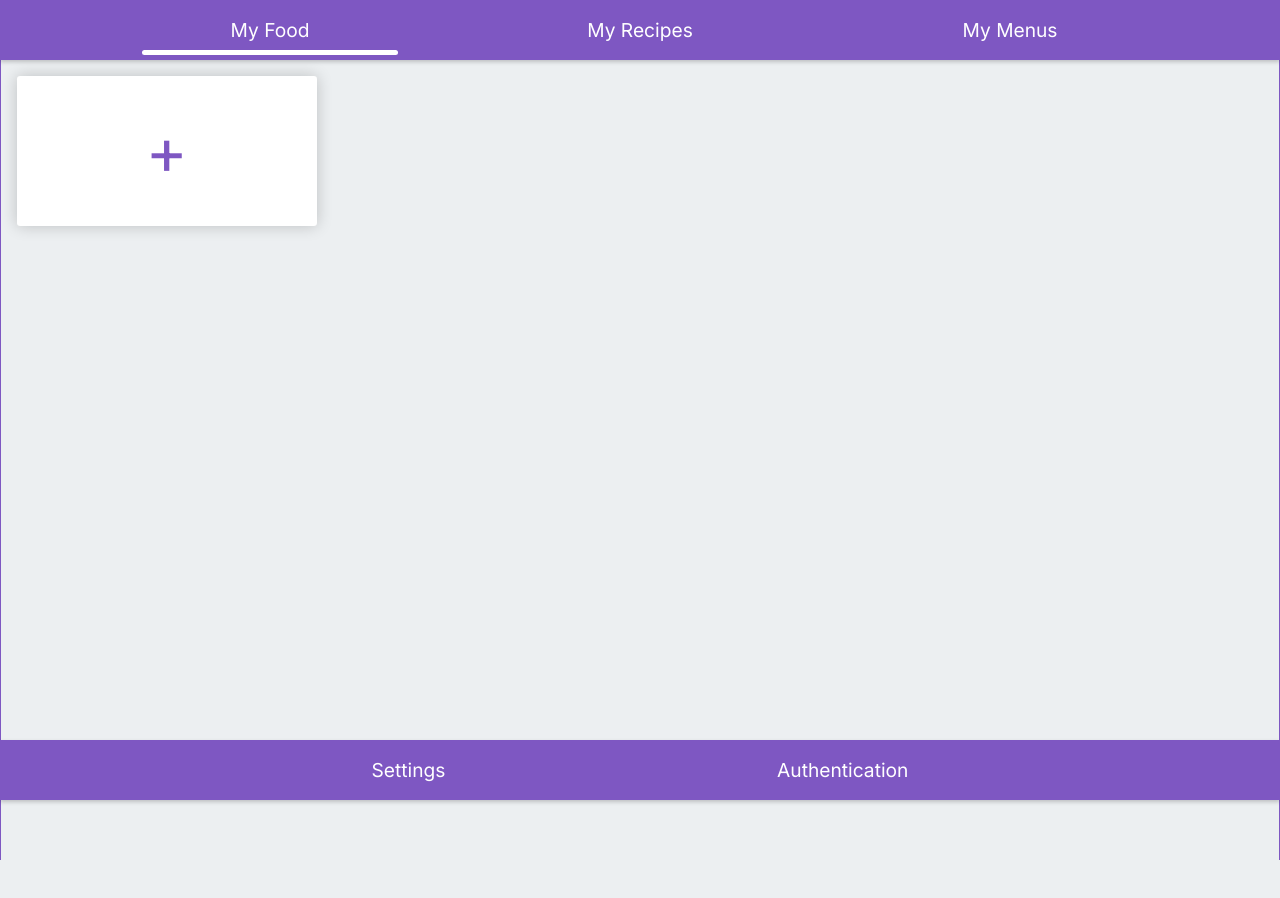
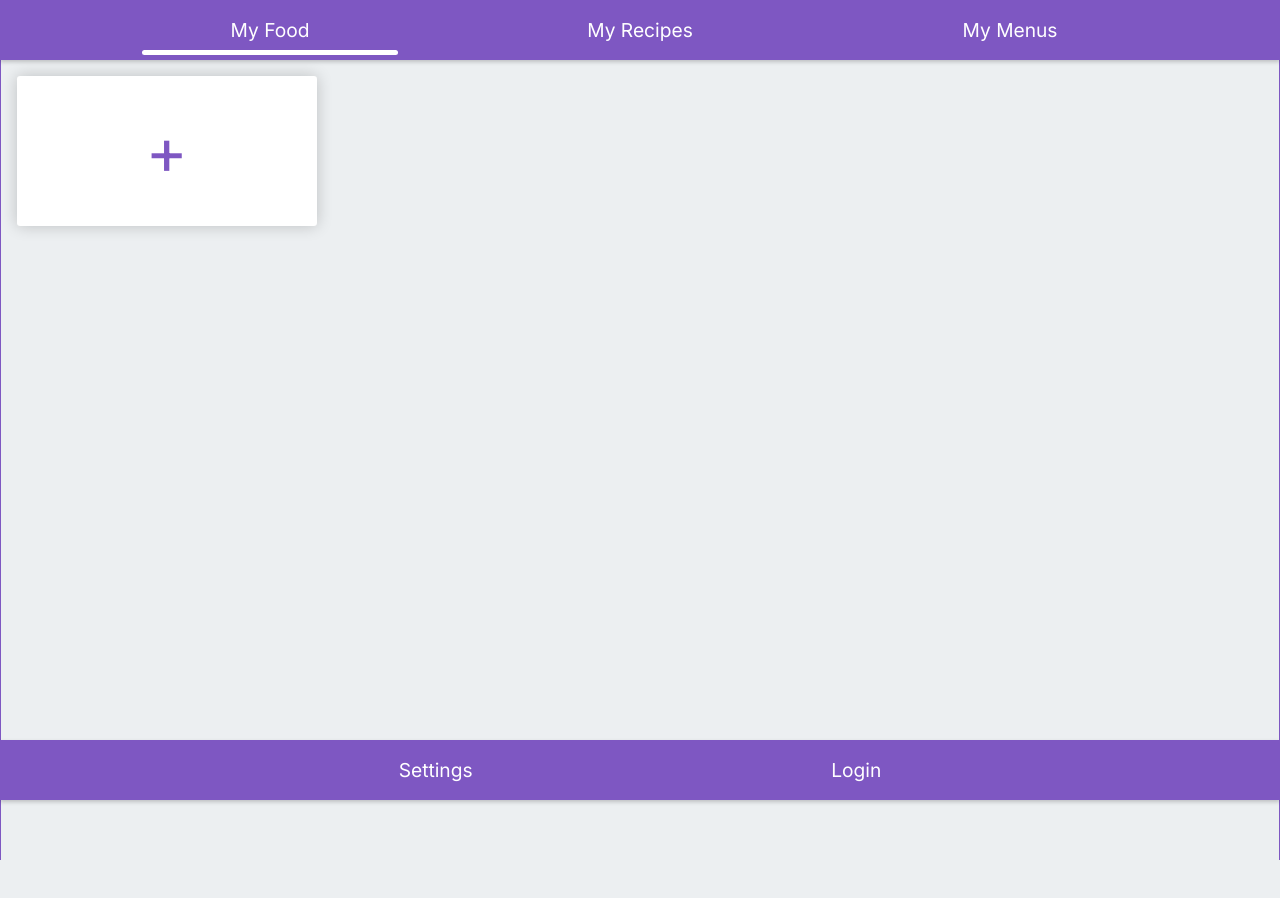
Before and after one commit to jwkaterina/nutrition, a Next.js app: page / in a window 1280 px wide. Shown: the top 898 px of the page. Built offline with nearby package versions, Linux system fonts and the light colour scheme.

Commit message:
use login context for footer

```diff
--- a/src/app/auth/page.module.css
+++ b/src/app/auth/page.module.css
@@ -53,7 +53,7 @@
     border: 1px solid var(--tertiary-color);
 }
 
-.form_group button, .button {
+.form_group button, .switch_button {
     height: 2rem;
     width: 100%;
     border-radius: 0.2rem;
@@ -65,7 +65,7 @@
     cursor: pointer;
 }
 
-.button {
+.switch_button {
     width: 80%;
     background-color: white;
     border: var(--tertiary-color) 1px solid;
--- a/src/app/auth/page.tsx
+++ b/src/app/auth/page.tsx
@@ -79,7 +79,7 @@ const Auth = (): JSX.Element => {
                     <button type="submit">{loginMode ? 'Login' : 'Signup'}</button>
                 </div>
             </form>
-            <button className={styles.button} onClick={() => setLoginMode(!loginMode)}>{`Switch to ${loginMode ? 'Signup' : 'Login'}`}</button>
+            <button className={styles.switch_button} onClick={() => setLoginMode(!loginMode)}>{`Switch to ${loginMode ? 'Signup' : 'Login'}`}</button>
         </div>
     </>
     )
--- a/src/app/components/navigation/footer.tsx
+++ b/src/app/components/navigation/footer.tsx
@@ -2,6 +2,8 @@
 
 import styles from "./nav-bar.module.css"
 import { useRouter } from 'next/navigation'
+import { useContext } from "react";
+import { AuthContext } from "@/app/context/auth-context";
 
 interface FooterProps {
     color: string,
@@ -10,12 +12,21 @@ interface FooterProps {
 const Footer = ({ color }: FooterProps): JSX.Element => {
 
     const router = useRouter();
+    const isLoggedIn = useContext(AuthContext);
+
+    const handleAuthClick = () => {
+        if (isLoggedIn) {
+            // logout
+        } else {
+            router.push('/auth')
+        }
+    }
 
     return (
         <nav className={styles.footer} style={{background: color}}>
             <div className={styles.footer_links}>
 				<a className={styles.link} onClick={() => console.log('settings')}>Settings</a>
-				<a className={styles.link} onClick={() => router.push('/auth')}>Authentication</a>
+				<a className={styles.link} onClick={handleAuthClick}>{isLoggedIn ? 'Logout' : 'Login'}</a>
 		</div>
         </nav>
     )
```
